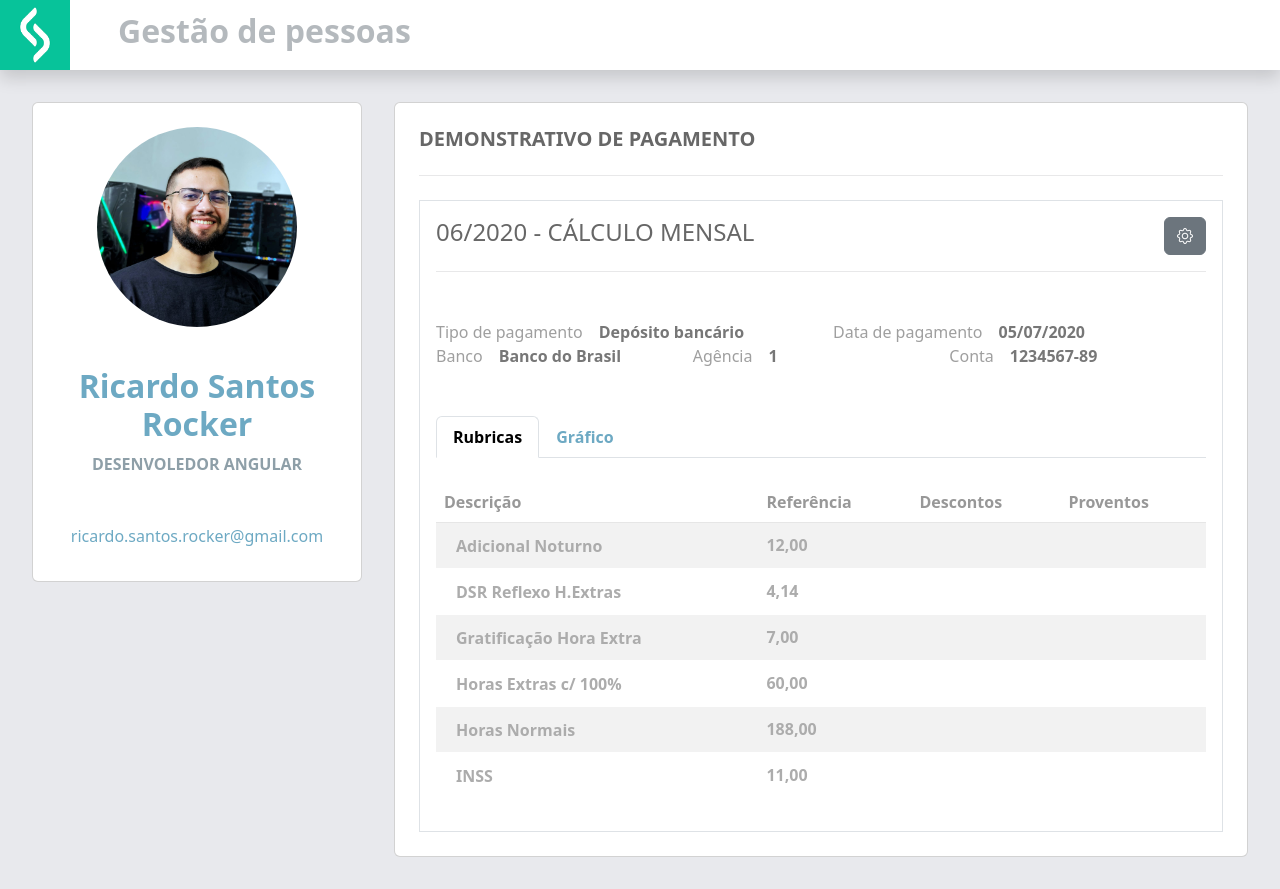
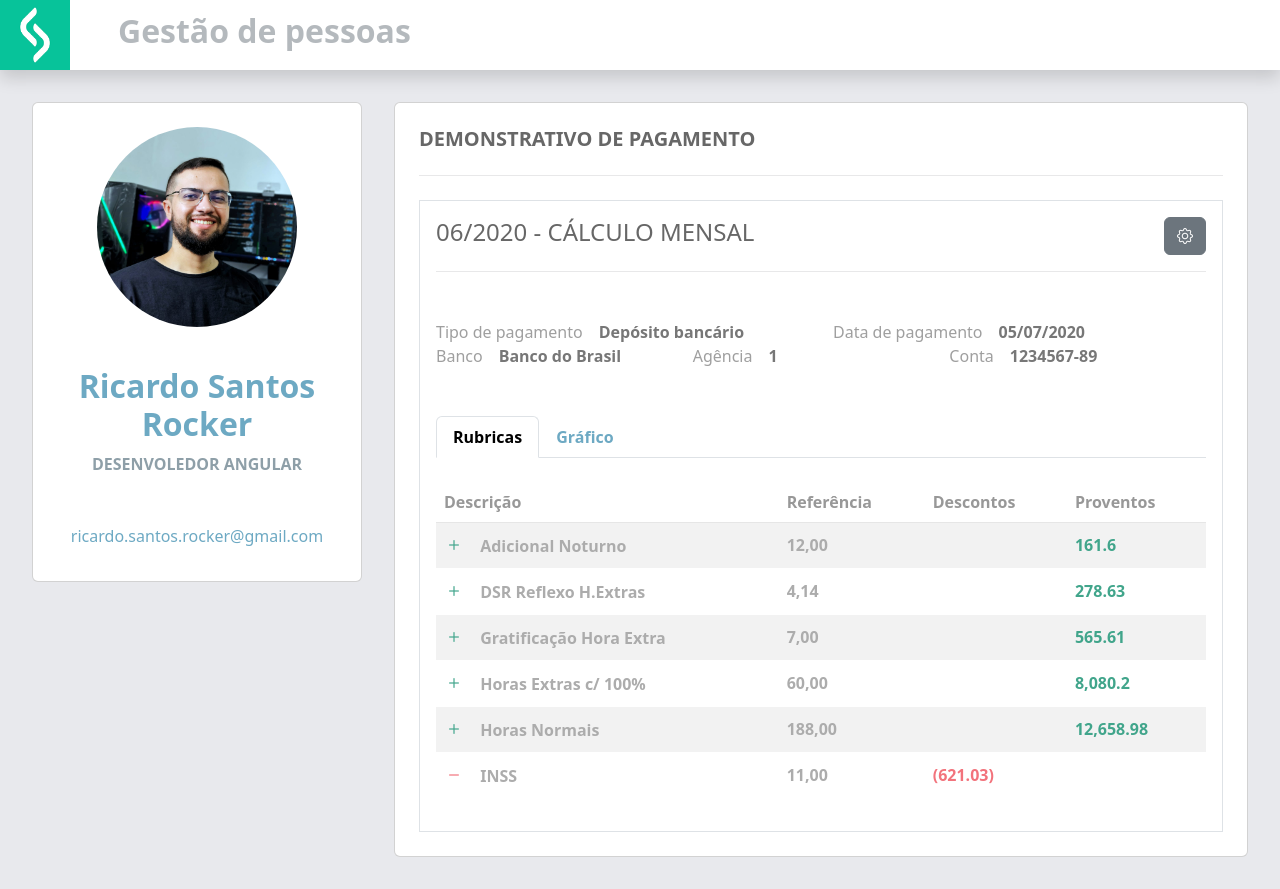
Before and after one commit to ricardorocker/demo-pagamento, an Angular app: page / in a window 1280 px wide. Built offline with nearby package versions, Linux system fonts and the light colour scheme; data requests are answered from the project's data file.

Commit message:
Update properties on table with db.json data

```diff
--- a/src/app/views/demo-pagamento-table/demo-pagamento-table.component.html
+++ b/src/app/views/demo-pagamento-table/demo-pagamento-table.component.html
@@ -25,16 +25,23 @@
       <tr *ngFor="let item of itensFolhaPagamento">
         <td scope="row">
           <i
-            class="bi"
-            [ngClass]="{ 'bi-dash': item.descontos, 'bi-plus': item.proventos }"
+            [ngClass]="
+              'bi-' + (item.tipoItem === 'descontos' ? 'dash' : 'plus')
+            "
           ></i>
           {{ item.descricao }}
         </td>
         <td>{{ item.referencia }}</td>
         <td class="descontos">
-          {{ item.descontos ? "(" + item.descontos + ")" : "" }}
+          {{
+            item.tipoItem === "descontos"
+              ? "(" + (item.valor | number) + ")"
+              : ""
+          }}
         </td>
-        <td class="proventos">{{ item.proventos }}</td>
+        <td class="proventos">
+          {{ item.tipoItem === "proventos" ? (item.valor | number) : "" }}
+        </td>
         <td *ngIf="isEdit">
           <button
             type="button"
@@ -53,5 +60,8 @@
   </table>
 </div>
 <ng-template #template>
-  <app-item-pagamento-modal [modalOperation]="modalOperation" (closeModal)="modalRef.hide()" />
+  <app-item-pagamento-modal
+    [modalOperation]="modalOperation"
+    (closeModal)="modalRef.hide()"
+  />
 </ng-template>
```
